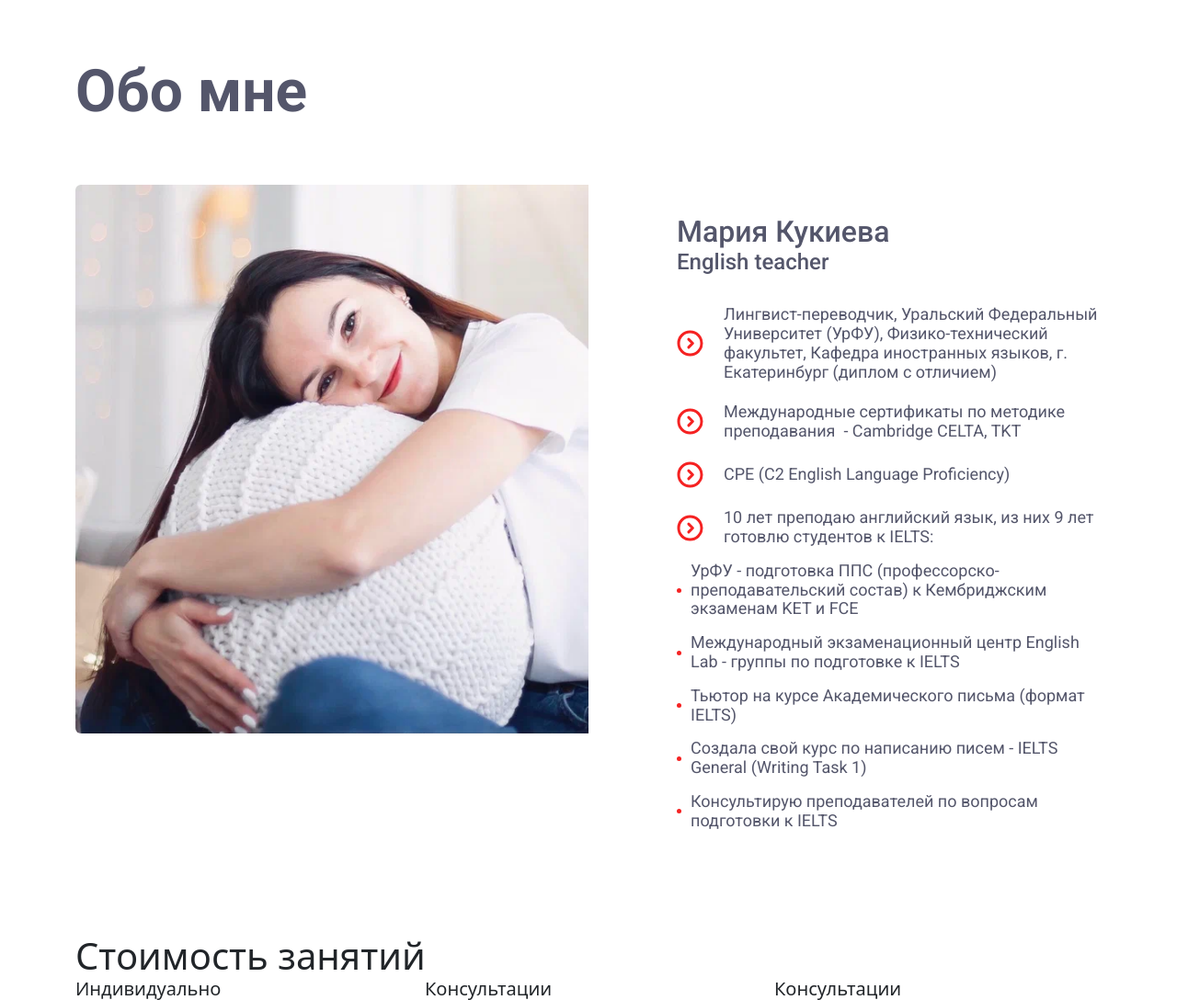
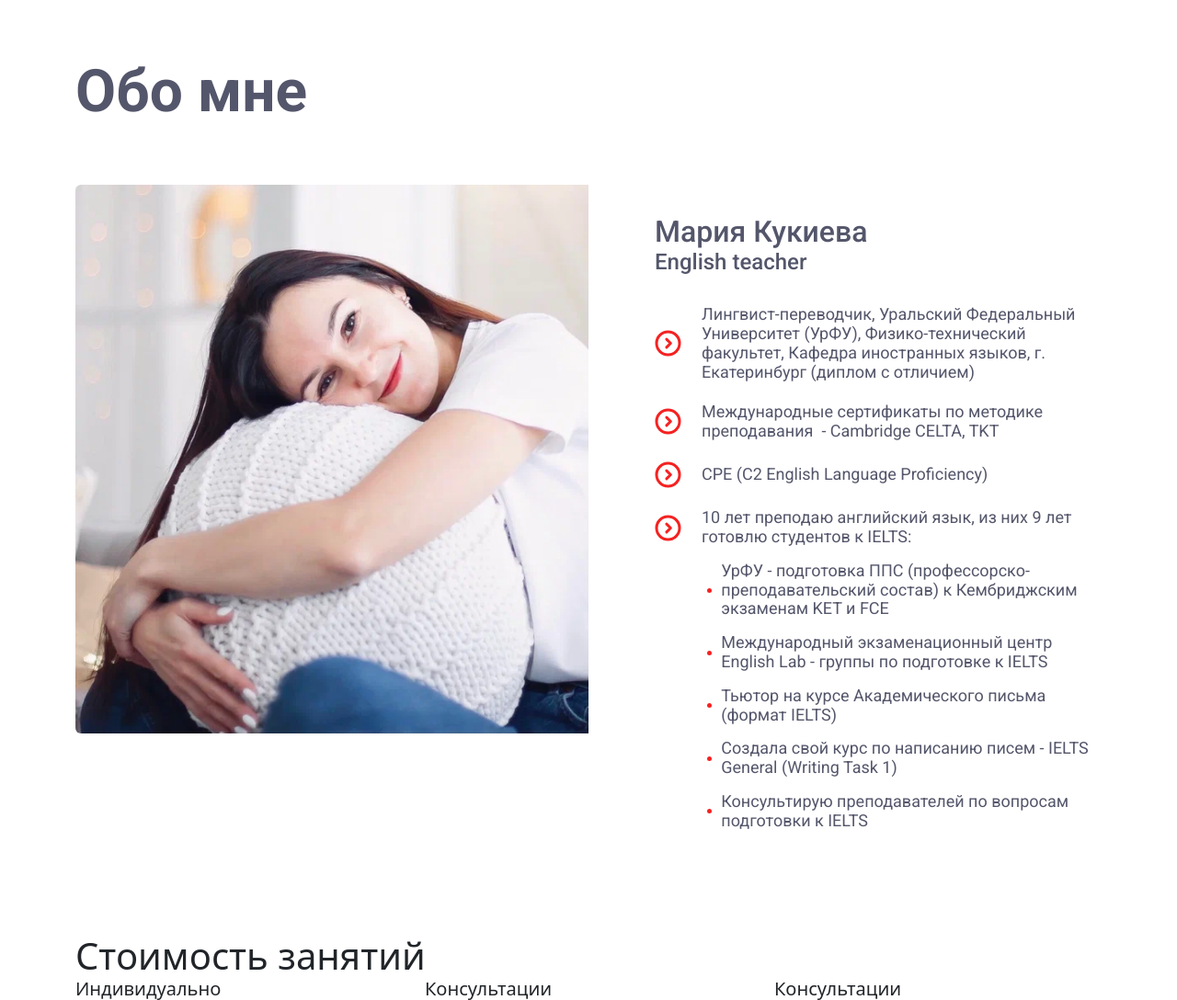
Before and after one commit to Dari-Dari/59_ielts_kukieva, a PHP site: page /index.html in a window 1280 px wide. Shown: the part 1955-3043 px from the top of the page at 92% size. Run offline with PHP 8.4, Linux system fonts and the light colour scheme.

Commit message:
отредактировала стили

```diff
--- a/aboutme.php
+++ b/aboutme.php
@@ -36,7 +36,7 @@
                       alt="icon arrow circle right">
                       <p class="list-group-item__elements" id="fourth_item">10 лет преподаю английский язык, из них 9 лет готовлю студентов к IELTS:</p>
                   </li>
-                <ul class="list-group">
+                <ul class="list-group__aboutme">
                   <li class="list-group-item__second d-flex align-items-center border-0">
                   <img src="assets/icons/dot.svg" alt="dot" class="dot__icon">
                   <p class="list-group-item__elements" id="fith_item">УрФУ - подготовка ППС (профессорско-преподавательский состав) к Кембриджским экзаменам KET и FCE</p>
--- a/index.html
+++ b/index.html
@@ -153,7 +153,7 @@
       <div class="container">
         <a name="aboutme-anchor"></a>
         <h5 class="card-title title-block-4">Обо мне</h5>
-        <div class="card mb-lg-0 border-0" style="max-width: 1500px;">
+        <div class="card mb-lg-0 border-0">
           <div class="row g-0">
             <div class="col-md-6 block-4__image-block">
               <img src="assets/images/b4_aboutme_img.JPG" class="img-fluid rounded-start block4__img"
@@ -191,7 +191,7 @@
                     <p class="list-group-item__elements" id="fourth_item">10 лет преподаю английский язык, из них 9 лет
                       готовлю студентов к IELTS:</p>
                   </li>
-                  <ul class="list-group">
+                  <ul class="list-group__aboutme">
                     <li class="list-group-item__second d-flex align-items-center border-0">
                       <img src="assets/icons/dot.svg" alt="dot" class="dot__icon">
                       <p class="list-group-item__elements" id="fith_item">УрФУ - подготовка ППС
--- a/styles/style.css
+++ b/styles/style.css
@@ -106,7 +106,7 @@ footer .img-envelope-small {
   margin: 0 0 4rem 0;
 }
 .block-4 .block-4__text-block {
-  padding-left: 6rem;
+  padding-left: 4.5rem;
 }
 .block-4 .card-body__title {
   margin: 2rem 0 2rem 0;
@@ -153,17 +153,11 @@ footer .img-envelope-small {
 .block-4 .list-group__block4 .list-group-item__second .dot__icon {
   margin-right: 0.625rem;
 }
-.block-4 .list-group__block4 #first_item {
-  max-width: 29.3rem;
-}
 .block-4 .list-group__block4 #second_item {
   max-width: 23.9375rem;
 }
 .block-4 .list-group__block4 #fourth_item {
   max-width: 29.9375rem;
-}
-.block-4 .list-group__block4 #fith_item {
-  max-width: 31.75rem;
 }
 .block-4 .list-group__block4 #sixth_item {
   max-width: 29.4375rem;
@@ -178,7 +172,7 @@ footer .img-envelope-small {
   margin: 0;
 }
 .block-4 .list-group__block4 .list-group__aboutme {
-  padding-left: 4.375rem;
+  padding-left: 3.58rem;
 }
 .block-4 .block4__img {
   max-width: 100%;
--- a/styles/style.scss
+++ b/styles/style.scss
@@ -124,7 +124,7 @@ footer {
     }
 
     .block-4__text-block {
-        padding-left: 6rem;
+        padding-left: 4.5rem;
     }
 
     .card-body__title {
@@ -181,20 +181,12 @@ footer {
             }
         }
 
-        #first_item {
-            max-width: 29.3rem;
-        }
-
         #second_item {
             max-width: 23.9375rem;
         }
 
         #fourth_item {
             max-width: 29.9375rem;
-        }
-
-        #fith_item {
-            max-width: 31.75rem;
         }
 
         #sixth_item {
@@ -214,7 +206,7 @@ footer {
         }
 
         .list-group__aboutme {
-            padding-left: 4.375rem;
+            padding-left: 3.58rem;
         }
     }
 
```
Also changed, not shown: 1 other file.
